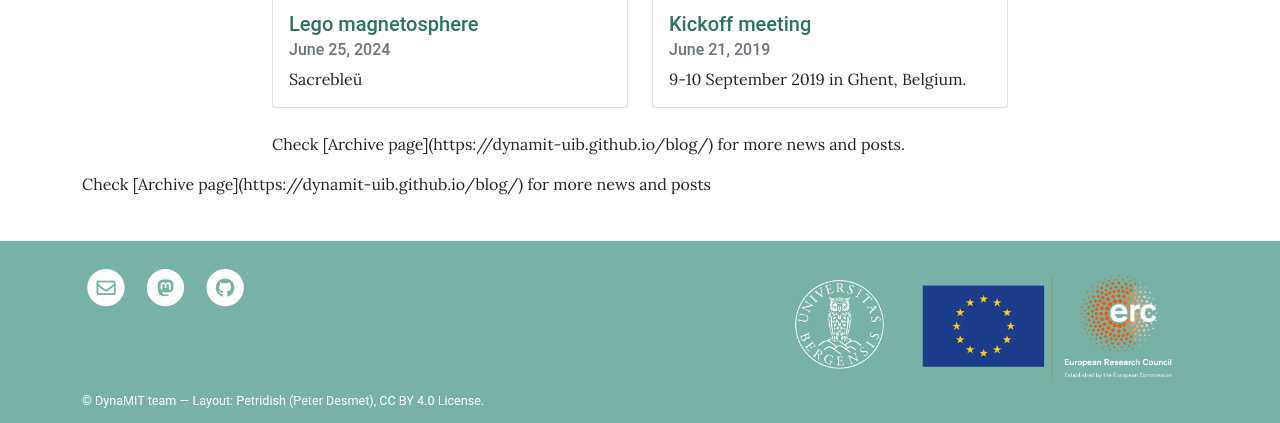
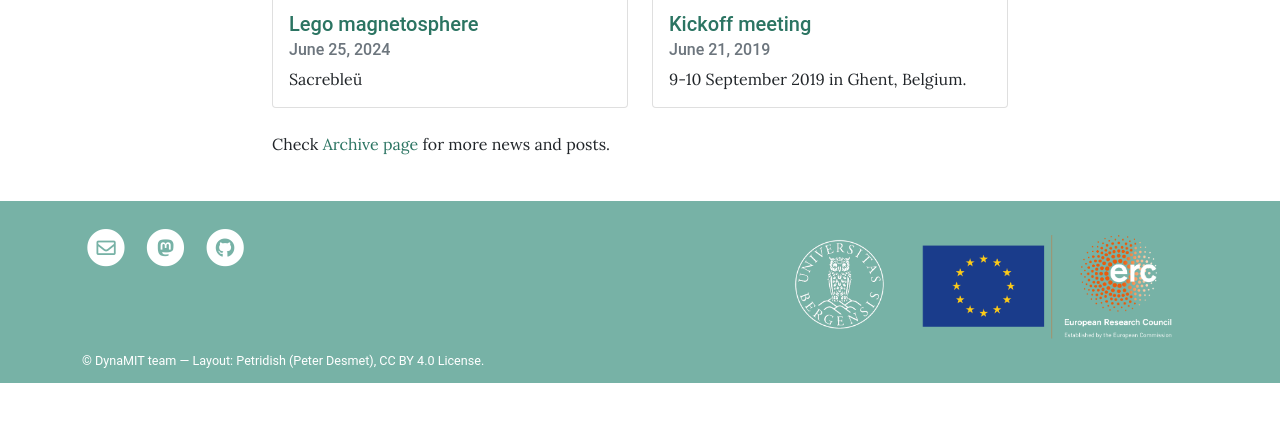
Before and after one commit to DynaMIT-uib/DynaMIT-uib.github.io, a Jekyll site: the page built from pages/home.md, in a window 1280 px wide, cut to the strip 1010-1433 px from the top of the page. Built offline with Jekyll 4.4.1, drawn with Linux system fonts in a browser that asks for light colours; after the commit the page ends 1393 px from its top, so only the background shows below that.

Commit message:
Update home page

```diff
--- a/_layouts/home.html
+++ b/_layouts/home.html
@@ -41,12 +41,6 @@ remark: See also page.layout == 'home' in head.html and header.html.
     <!-- Your additional text here -->
     <div class="additional-content">
       <!--<h2>Additional Information</h2> -->
-      <p> Check [Archive page](https://dynamit-uib.github.io/blog/) for more news and posts. </p>
+      <p> Check <a href="https://dynamit-uib.github.io/blog/">Archive page</a> for more news and posts. </p>
     </div>
 </div>
-
-<!-- Your additional text here -->
-<div class="additional-content">
-  <!--<h2>Additional Information</h2> -->
-  <p> Check [Archive page](https://dynamit-uib.github.io/blog/) for more news and posts </p>
-</div>
```
